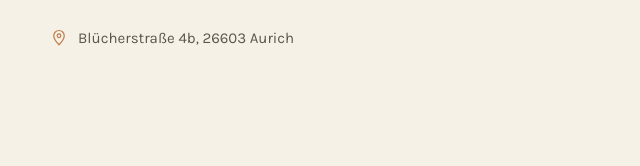
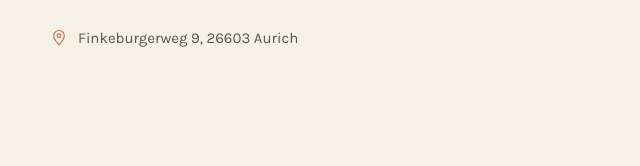
Before and after one commit to mrmunini-spec/topthaimassage-aurich, a plain HTML site: page index.html in a window 1280 px wide. Shown: the part 634-800 px from the top of the page, 0-640 px from the left. Drawn offline with Linux system fonts and the light colour scheme.

Commit message:
Update index.html

```diff
--- a/index.html
+++ b/index.html
@@ -467,7 +467,7 @@
         </div>
         <div class="hero-address reveal">
           <svg viewBox="0 0 24 24"><use href="#ic-pin"/></svg>
-          <span>Blücherstraße 4b, 26603 Aurich</span>
+          <span>Finkeburgerweg 9, 26603 Aurich</span>
         </div>
       </div>
       <figure class="hero-art reveal">
@@ -650,7 +650,7 @@
       <div class="contact-card">
         <div class="contact-row">
           <svg viewBox="0 0 24 24"><use href="#ic-pin"/></svg>
-          <span>Blücherstraße 4b<br>26603 Aurich</span>
+          <span>Finkeburgerweg 9 <br>26603 Aurich</span>
         </div>
         <div class="contact-row">
           <svg viewBox="0 0 24 24"><use href="#ic-phone"/></svg>
@@ -696,7 +696,7 @@
       </div>
       <div class="footer-col">
         <h5>Adresse</h5>
-        <p>Blücherstraße 4b</p>
+        <p>Finkeburgerweg 9</p>
         <p>26603 Aurich</p>
         <p style="margin-top:14px;color:var(--moss-soft);font-size:0.85rem;">Termine nur nach Vereinbarung</p>
       </div>
```
